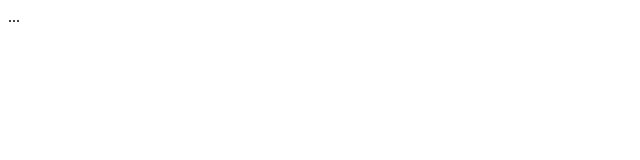
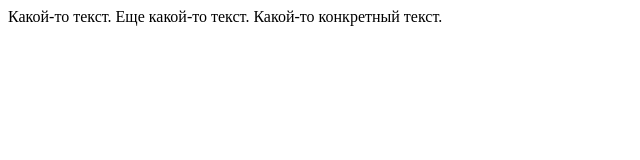
Before and after one commit to Ksenia-Nazarina/first-project, a plain HTML site: page index.html in a window 1280 px wide. Shown: the whole page, without its empty margins (0-640 px from the left). Drawn offline with Linux system fonts and the light colour scheme.

Commit message:
Добавил текст

```diff
--- a/index.html
+++ b/index.html
@@ -2,10 +2,12 @@
 <html lang="ru">
 <head>
   <meta charset="utf-8" />
-  <title></title>
+  <title>Название страницы</title>
   <link rel="stylesheet" href="style.css" />
 </head>
 <body>
- ...
+ <p1>Какой-то текст.</p1>
+ <p2>Еще какой-то текст.</p2>
+ <p3>Какой-то конкретный текст.</p3>
 </body>
 </html>
```
